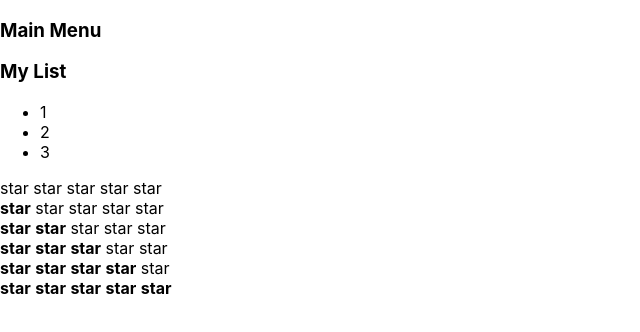
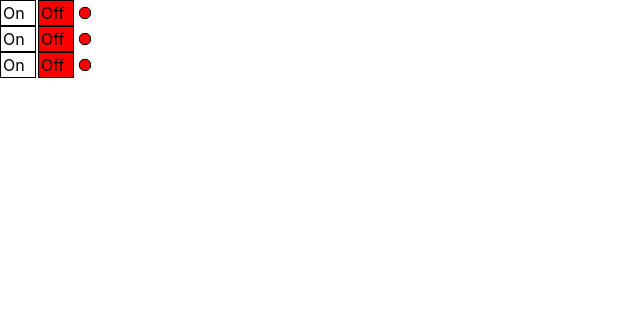
Before and after one commit to Aleksandr-mvp/react-kabzda, a React (Create React App) app: page / in a window 1280 px wide. Shown: the top 332 px of the page, without its empty margins (0-640 px from the left). Built offline with nearby package versions, Linux system fonts and the light colour scheme.

Commit message:
added useState

```diff
--- a/src/App.tsx
+++ b/src/App.tsx
@@ -2,18 +2,24 @@ import React from 'react';
 import './App.css';
 import Accordion from "./components/Accordion/Accordion";
 import {Rating} from "./components/Rating/Rating";
+import {OnOff} from "./components/OnOff/OnOff";
 
 function App() {
     return (
         <div>
-            <Accordion titleValue={'Main Menu'} collapsed={true}/>
-            <Accordion titleValue={'My List'} collapsed={false}/>
-            <Rating value={0}/>
-            <Rating value={1}/>
-            <Rating value={2}/>
-            <Rating value={3}/>
-            <Rating value={4}/>
-            <Rating value={5}/>
+            <OnOff />
+            <OnOff />
+            <OnOff />
+            {/*<OnOff />*/}
+            {/*<OnOff />*/}
+            {/*<Accordion titleValue={'Main Menu'} collapsed={true}/>*/}
+            {/*<Accordion titleValue={'My List'} collapsed={false}/>*/}
+            {/*<Rating value={0}/>*/}
+            {/*<Rating value={1}/>*/}
+            {/*<Rating value={2}/>*/}
+            {/*<Rating value={3}/>*/}
+            {/*<Rating value={4}/>*/}
+            {/*<Rating value={5}/>*/}
         </div>
     )
 }
--- /dev/null
+++ b/src/components/OnOff/OnOff.tsx
@@ -0,0 +1,57 @@
+import React, {useState} from "react";
+
+type PropsType = {
+    //on: boolean
+}
+
+export function OnOff(props: PropsType) {
+
+
+    let [on, setOn] = useState(false)
+
+    const onStyle = {
+        width: '30px',
+        height: '20px',
+        border: '1px solid black',
+        display: 'inline-block',
+        padding: '2px',
+        cursor: 'pointer',
+        backgroundColor: on ? 'green' : 'white'
+    }
+    const ofStyle = {
+        width: '30px',
+        height: '20px',
+        border: '1px solid black',
+        display: 'inline-block',
+        marginLeft: '2px',
+        padding: '2px',
+        cursor: 'pointer',
+        backgroundColor: on ? 'white' : 'red'
+    }
+    const indicatorStyle = {
+        width: '10px',
+        height: '10px',
+        borderRadius: '5px',
+        border: '1px solid black',
+        display: 'inline-block',
+        marginLeft: '5px',
+        background: on ? 'green' : 'red'
+    }
+
+
+    const OnButtonClick = () => {
+        setOn(true)
+    }
+
+    const OffButtonClick = () => {
+        setOn(false)
+    }
+
+    return (
+        <div>
+            <div onClick={OnButtonClick} style={onStyle}>On</div>
+            <div onClick={OffButtonClick} style={ofStyle}>Off</div>
+            <div style={indicatorStyle}></div>
+        </div>
+    )
+}
```
